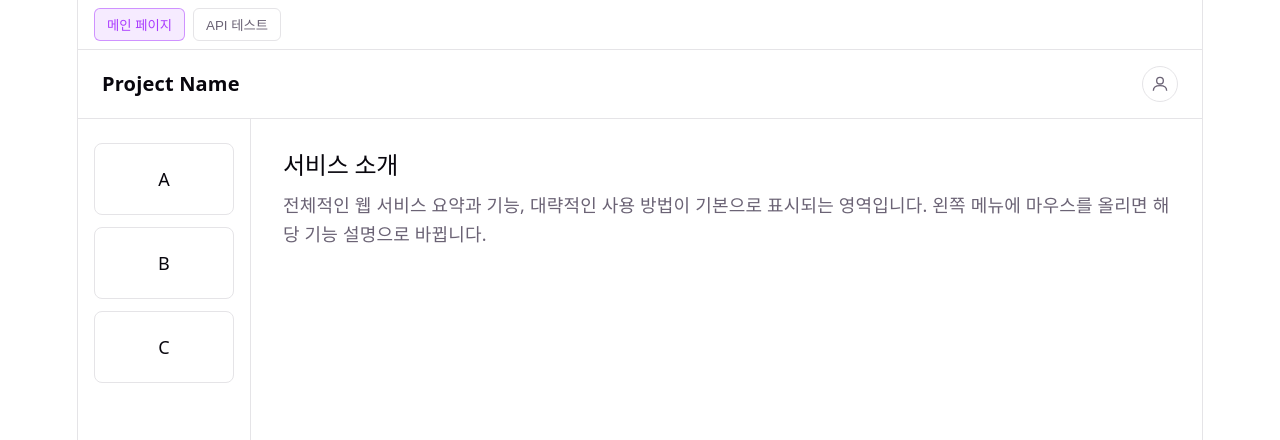
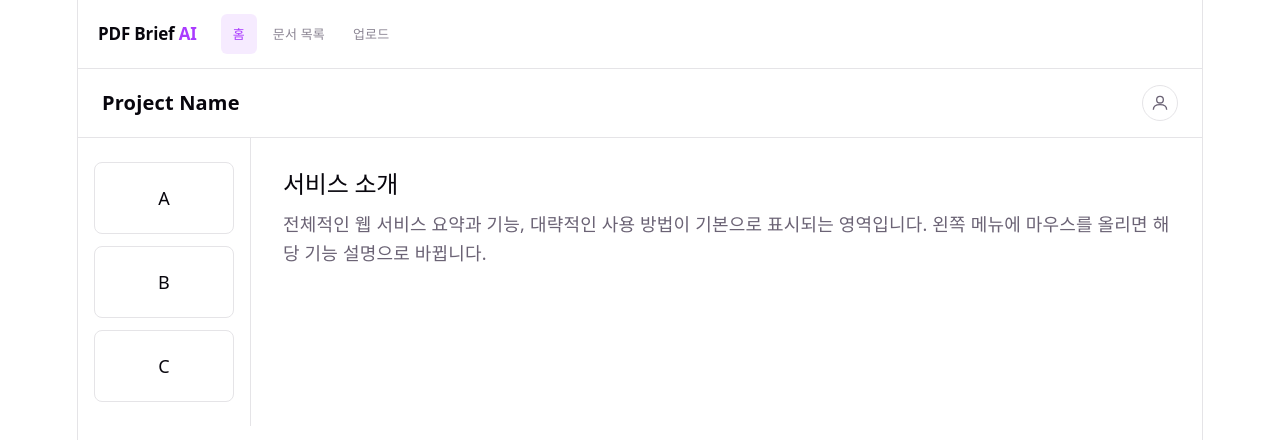
Before and after one commit to ParkSehyeon1009/OCR_MiniProject, a React app in the folder frontend/: page / in a window 1280 px wide. Shown: the top 440 px of the page. Built offline with nearby package versions, Linux system fonts and the light colour scheme; no server answers; the HTML template or start-up script is replaced by a standard one.

Commit message:
페이지 router 연동

```diff
--- a/frontend/src/App.css
+++ b/frontend/src/App.css
@@ -1,26 +1,3 @@
-.view-switch {
-  display: flex;
-  gap: 8px;
-  padding: 8px 16px;
-  border-bottom: 1px solid var(--border);
-
-  button {
-    padding: 6px 12px;
-    border-radius: 6px;
-    border: 1px solid var(--border);
-    background: transparent;
-    color: var(--text);
-    cursor: pointer;
-
-    &:disabled {
-      color: var(--accent);
-      border-color: var(--accent-border);
-      background: var(--accent-bg);
-      cursor: default;
-    }
-  }
-}
-
 .counter {
   font-size: 16px;
   padding: 5px 10px;
--- a/frontend/src/App.jsx
+++ b/frontend/src/App.jsx
@@ -1,23 +1,22 @@
-import { useState } from 'react'
-import './App.css'
+import { BrowserRouter, Routes, Route } from 'react-router-dom'
+import MainLayout from './layouts/MainLayout'
 import MainPage from './pages/MainPage'
+import ListPage from './pages/ListPage'
+import DetailPage from './pages/DetailPage'
 import TestPage from './pages/TestPage'
 
 function App() {
-  const [view, setView] = useState('main')
-
   return (
-    <>
-      <div className="view-switch">
-        <button type="button" onClick={() => setView('main')} disabled={view === 'main'}>
-          메인 페이지
-        </button>
-        <button type="button" onClick={() => setView('test')} disabled={view === 'test'}>
-          API 테스트
-        </button>
-      </div>
-      {view === 'main' ? <MainPage /> : <TestPage />}
-    </>
+    <BrowserRouter>
+      <Routes>
+        <Route element={<MainLayout />}>
+          <Route path="/" element={<MainPage />} />
+          <Route path="/documents" element={<ListPage />} />
+          <Route path="/documents/:id" element={<DetailPage />} />
+          <Route path="/upload" element={<TestPage />} />
+        </Route>
+      </Routes>
+    </BrowserRouter>
   )
 }
 
```
